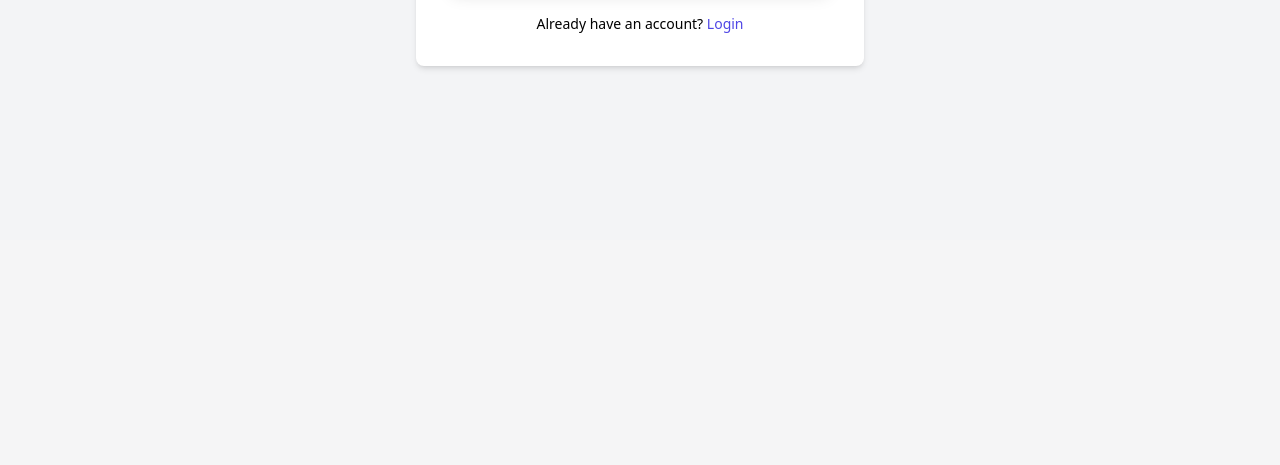
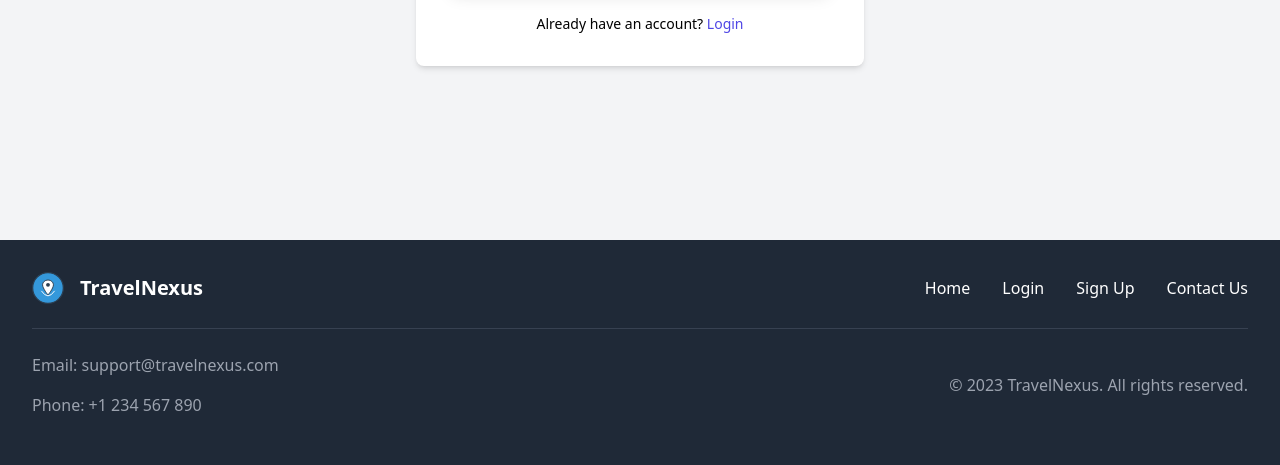
Before and after one commit to syInfusion/TravelNexus-beta, a Django app: page /accounts/signup/ in a window 1280 px wide. Shown: the part 640-1105 px from the top of the page. Before the commit the page ends 710 px from the top, so only its background shows below. Run offline with Django 5.2, Linux system fonts and the light colour scheme; some libraries are stand-ins or nearby versions.

Commit message:
add footer section with quick links and contact information

```diff
--- a/travel_planner/templates/base.html
+++ b/travel_planner/templates/base.html
@@ -100,12 +100,48 @@
 
     {% include 'includes/messages.html' %}
 
-
     {% include 'includes/header.html' %}
 
     {% block layout %}
 
     {% endblock %}
 
+    <!-- Footer -->
+    <footer class="bg-gray-800 text-white py-8">
+        <div class="container mx-auto px-8">
+            <div class="flex flex-col md:flex-row justify-between items-center space-y-6 md:space-y-0">
+                <!-- Logo and Brand Name -->
+                <div class="flex items-center space-x-4">
+                    <img class="h-8" src="{% static 'images/logo.svg' %}" alt="Logo"/>
+                    <span class="text-xl font-bold">TravelNexus</span>
+                </div>
+
+                <!-- Quick Links -->
+                <div class="flex flex-col md:flex-row space-y-4 md:space-y-0 md:space-x-8">
+                    <a href="/" class="hover:text-blue-400 transition duration-300">Home</a>
+                    <a href="{% url 'account_login' %}" class="hover:text-blue-400 transition duration-300">Login</a>
+                    <a href="{% url 'account_signup' %}" class="hover:text-blue-400 transition duration-300">Sign Up</a>
+                    <a href="#" class="hover:text-blue-400 transition duration-300">Contact Us</a>
+                </div>
+            </div>
+
+            <!-- Divider and Contact Info -->
+            <div class="border-t border-gray-700 mt-6 pt-6 text-center md:text-left">
+                <div class="flex flex-col md:flex-row justify-between items-center space-y-4 md:space-y-0">
+                    <!-- Contact Information -->
+                    <div class="text-gray-400">
+                        <p>Email: support@travelnexus.com</p>
+                        <p>Phone: +1 234 567 890</p>
+                    </div>
+
+                    <!-- Copyright Notice -->
+                    <div class="text-gray-400">
+                        <p>&copy; 2023 TravelNexus. All rights reserved.</p>
+                    </div>
+                </div>
+            </div>
+        </div>
+    </footer>
+
 </body>
 </html>
```
